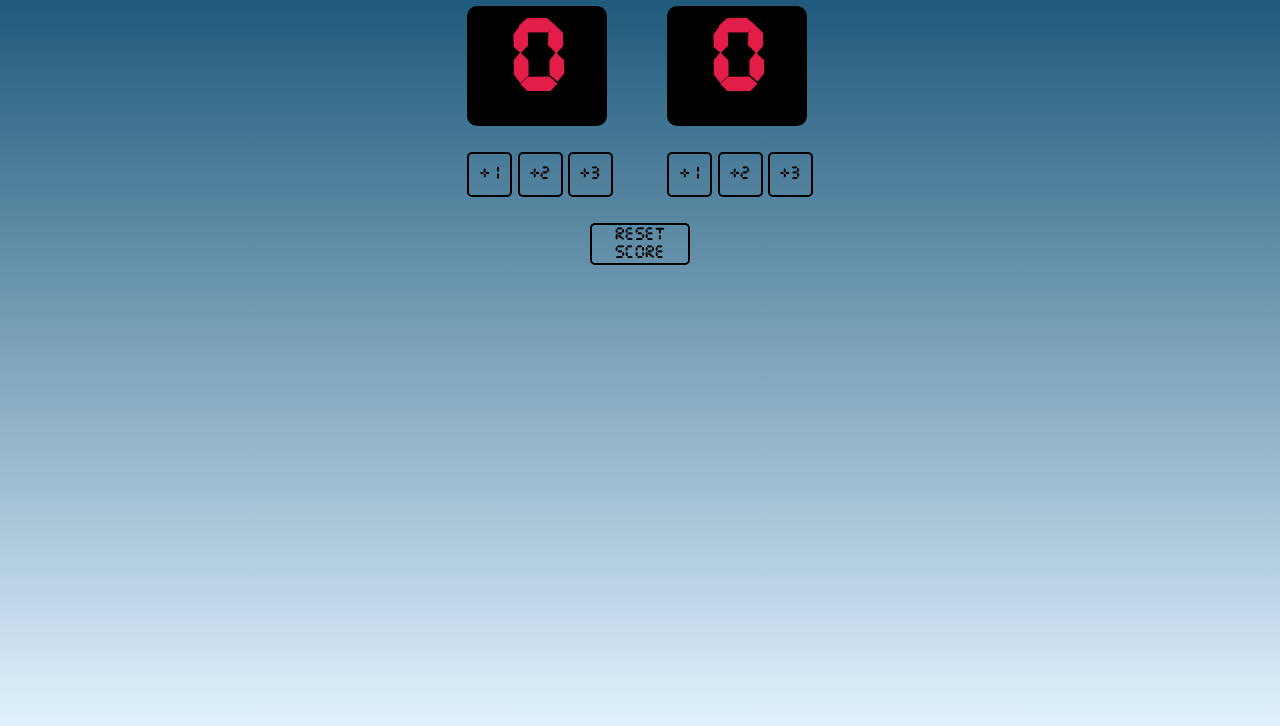
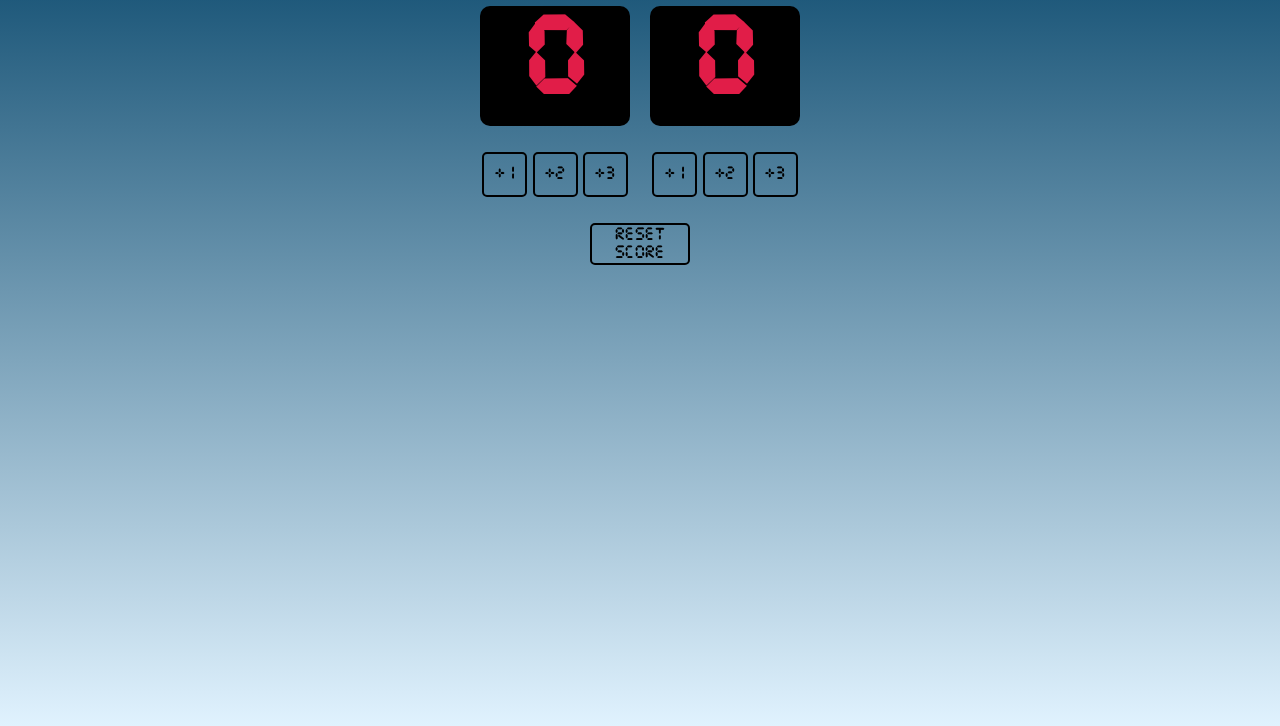
Before and after one commit to bottlerocketjonny/ScrimbaFrontendPath, a website built with Vite: page scoreboard/index.html in a window 1280 px wide. Shown: the part 74-800 px from the top of the page. Built offline with nearby package versions, Linux system fonts and the light colour scheme.

Commit message:
font update

```diff
--- a/scoreboard/index.css
+++ b/scoreboard/index.css
@@ -24,17 +24,18 @@ h1 {
 }
 
 .board {
-    width: 400px;
+    width: 340px;
+    height: 50px;
     margin: 0 auto;
 }
 
 .score-container {
     background: black;
-    width: 140px;
+    width: 150px;
     height: 120px;
     border-radius: 10px;
     font-family: score-font;
-    font-size: 2.75em;
+    font-size: 3em;
     color: #E11D48;
     display: flex;
     justify-content: center;
```
